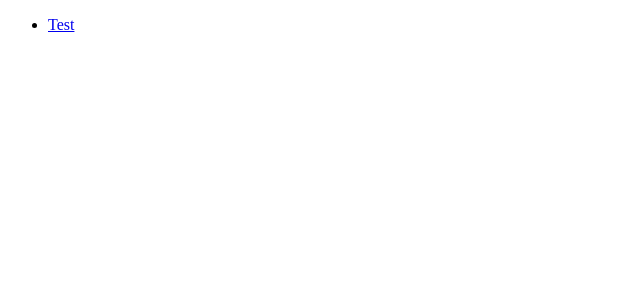
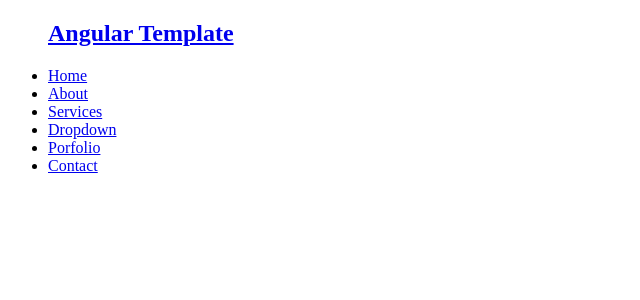
Before and after one commit to AmirF27/angular-template, an Angular app: page / in a window 1280 px wide. Shown: the top 300 px of the page, without its empty margins (0-640 px from the left). Built offline with nearby package versions, Linux system fonts and the light colour scheme.

Commit message:
Create logo component

```diff
--- a/src/app/app.component.html
+++ b/src/app/app.component.html
@@ -1,5 +1,11 @@
 <header>
   <app-navbar>
-    <app-nav-link url='#'>Test</app-nav-link>
+    <app-logo url='#'>Angular Template</app-logo>
+    <app-nav-link url='#'>Home</app-nav-link>
+    <app-nav-link url='#'>About</app-nav-link>
+    <app-nav-link url='#'>Services</app-nav-link>
+    <app-nav-link url='#'>Dropdown</app-nav-link>
+    <app-nav-link url='#'>Porfolio</app-nav-link>
+    <app-nav-link url='#'>Contact</app-nav-link>
   </app-navbar>
 </header>
--- a/src/app/app.component.ts
+++ b/src/app/app.component.ts
@@ -6,5 +6,4 @@ import { Component } from '@angular/core';
   styleUrls: ['./app.component.scss']
 })
 export class AppComponent {
-  title = 'app';
 }
--- a/src/app/app.module.ts
+++ b/src/app/app.module.ts
@@ -4,12 +4,14 @@ import { NgModule } from '@angular/core';
 import { AppComponent } from './app.component';
 import { NavbarComponent } from './components/navbar/navbar.component';
 import { NavLinkComponent } from './components/nav-link/nav-link.component';
+import { LogoComponent } from './components/logo/logo.component';
 
 @NgModule({
   declarations: [
     AppComponent,
     NavbarComponent,
-    NavLinkComponent
+    NavLinkComponent,
+    LogoComponent
   ],
   imports: [
     BrowserModule
--- /dev/null
+++ b/src/app/components/logo/logo.component.html
@@ -0,0 +1,3 @@
+<a [href]="url">
+  <h2><ng-content></ng-content></h2>
+</a>
--- a/src/app/components/nav-link/nav-link.component.ts
+++ b/src/app/components/nav-link/nav-link.component.ts
@@ -1,16 +1,10 @@
-import { Component, OnInit, Input } from '@angular/core';
+import { Component, Input } from '@angular/core';
 
 @Component({
   selector: 'app-nav-link',
   templateUrl: './nav-link.component.html',
   styleUrls: ['./nav-link.component.scss']
 })
-export class NavLinkComponent implements OnInit {
+export class NavLinkComponent {
   @Input('url') url: string;
-
-  constructor() { }
-
-  ngOnInit() {
-  }
-
 }
--- a/src/app/components/navbar/navbar.component.ts
+++ b/src/app/components/navbar/navbar.component.ts
@@ -1,15 +1,9 @@
-import { Component, OnInit } from '@angular/core';
+import { Component } from '@angular/core';
 
 @Component({
   selector: 'app-navbar',
   templateUrl: './navbar.component.html',
   styleUrls: ['./navbar.component.scss']
 })
-export class NavbarComponent implements OnInit {
-
-  constructor() { }
-
-  ngOnInit() {
-  }
-
+export class NavbarComponent {
 }
```
Also changed, not shown: src/app/components/logo/logo.component.ts (added, +11 -0 lines), src/app/components/logo/logo.component.scss (added), 1 other file (tests, documents, lock files or other folders).
